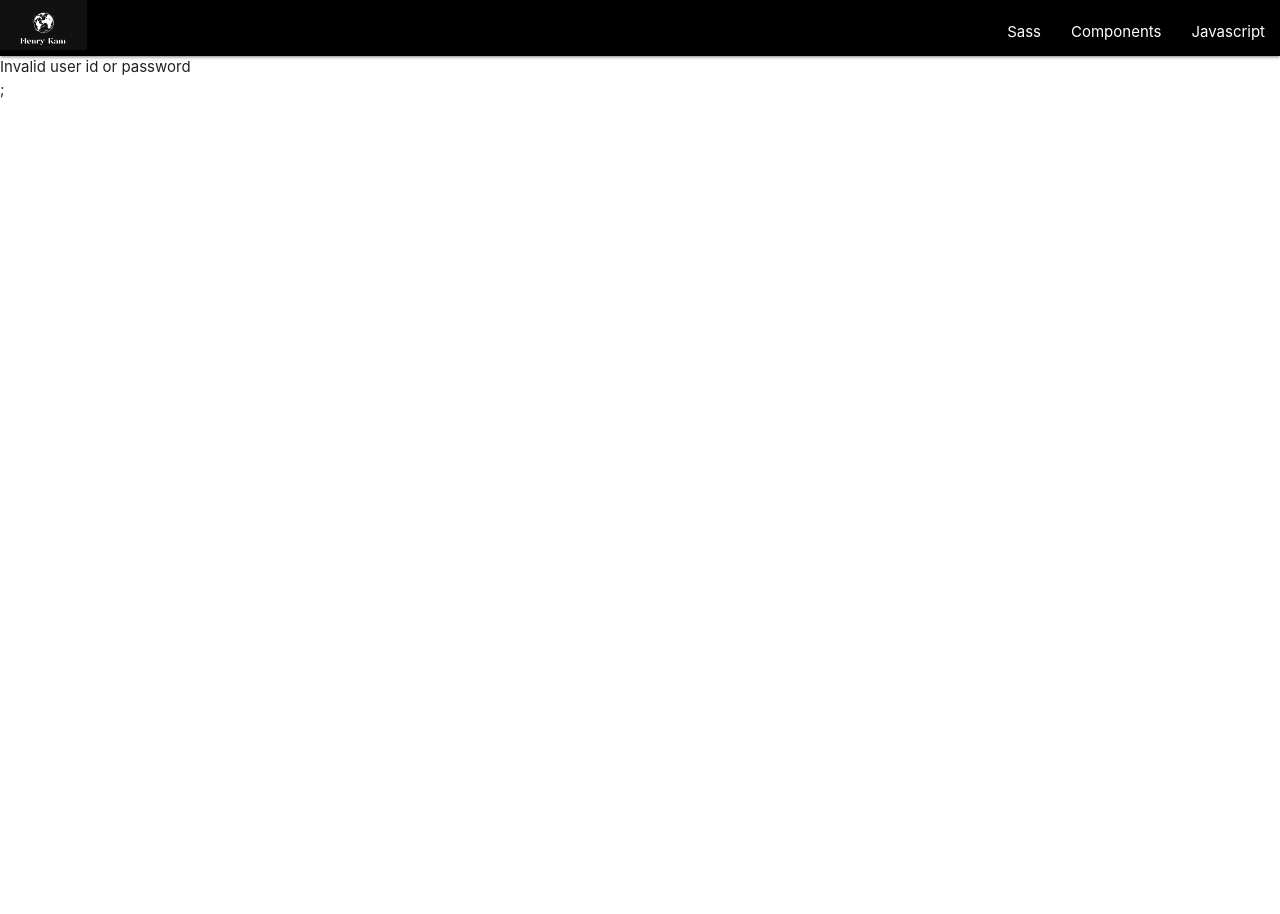
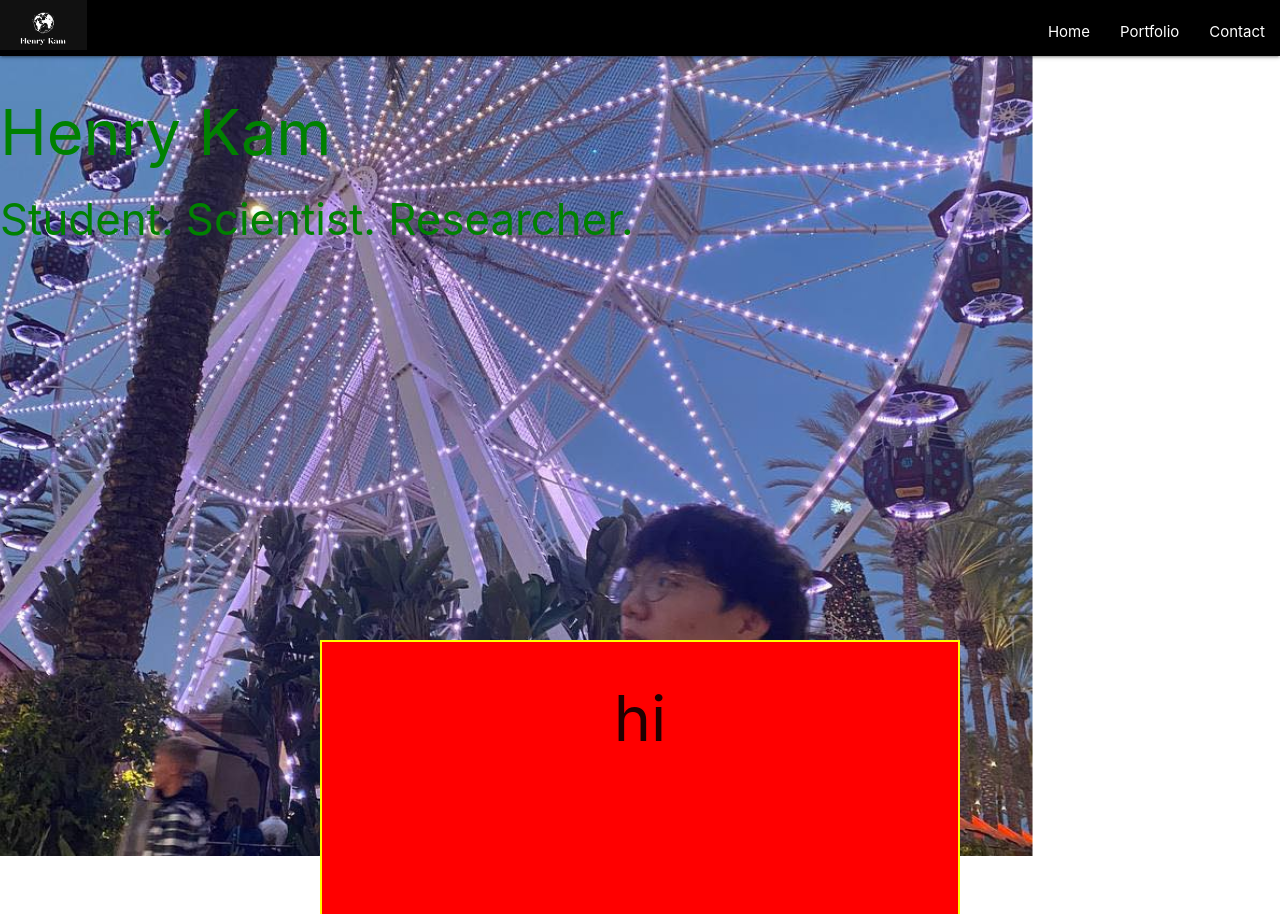
Before and after one commit to gulpinhenry/react-portfolio, a React (Create React App) app: page / in a window 1280 px wide. Shown: the top 914 px of the page. Before the commit the page ends 800 px from the top, so only its background shows below. Built offline with nearby package versions, Linux system fonts and the light colour scheme.

Commit message:
add basic layout of top part of site

```diff
--- a/src/App.js
+++ b/src/App.js
@@ -1,19 +1,16 @@
 import React, { useEffect } from "react";
 // First we import our Alert component from the components folder
-import Alert from "./components/Alert";
+
 import Nav from "./components/Nav";
+import Cover from "./components/Cover";
+import Main from "./components/Main";
+import Bridge from "./components/Bridge";
 
 // import Materialize
 
 import "materialize-css/dist/css/materialize.min.css";
 import M from "materialize-css/dist/js/materialize.min.js";
 
-// We create a couple variables which contain strings
-const message = "Invalid user id or password";
-const alertType = "danger";
-
-// We then return Alert, we pass it a prop, "message" set to the value of our message variable
-// We also pass a type prop to the component set to the value of "alertType"
 function App() {
   useEffect(() => {
     M.AutoInit();
@@ -21,7 +18,9 @@ function App() {
   return (
     <div>
       <Nav />
-      <Alert type={alertType} message={message} />;
+      <Cover />
+      <Bridge />
+      <Main />
     </div>
   );
 }
--- a/src/components/Alert.js
+++ /dev/null
@@ -1,29 +0,0 @@
-import React from 'react';
-
-// Our Alert function accepts on argument of `props`.
-// This will be an object containing all of the props or properties that were passed to this component from the parent.
-// We can expect to see "message" and "type" properties inside our "props" object.
-
-// Props are a way to pass down data as objects to nested components as arguments. These are known as child components.
-// We can pass any type of data as a prop, including strings, numbers, arrays, functions, and even entire components!
-
-// React uses a unidirectional data flow, meaning that data only flows in one direction: from the top down, parent to child.
-
-// ☝️ If a prop inside the component isn't what we expect it to be, where could we look to find out why?
-// 🙋 We would look at the parent component to see what kind of data is being passed.
-
-function Alert(props) {
-  console.log(props);
-
-  return (
-    <div className={`alert alert-${props.type || 'success'}`} role="alert">
-      {props.message}
-    </div>
-  );
-}
-
-
-
-
-
-export default Alert;
--- /dev/null
+++ b/src/components/Bridge.js
@@ -0,0 +1,25 @@
+import React from "react";
+
+const styles = {
+  container: {
+    position: "absolute",
+    top: `80vh`,
+    margin: `auto auto`,
+    left: 0,
+    right: 0,
+    height: `70vh`,
+    width: `50vw`,
+    border: `2px solid yellow`,
+    backgroundColor: "red",
+    textAlign: "center"
+  },
+};
+function Bridge() {
+  return (
+    <div style={styles.container}>
+      <h1>hi</h1>
+    </div>
+  );
+}
+
+export default Bridge;
--- /dev/null
+++ b/src/components/Cover.js
@@ -0,0 +1,39 @@
+import React from "react";
+
+const styles = {
+  container: {
+    // backgroundImage: `url("./images/cover.jpg")`,
+    // backgroundSize: `cover`,
+    // backgroundPosition: `50% 60%`,
+    // backgroundBlendMode: "lighten",
+    height: `100vh`,
+  },
+  coverPhoto: {
+    objectFit: "cover",
+    zIndex: -1
+  },
+  inFront: {
+      zIndex: 5
+  },
+  green: {
+      color: "green"
+  }
+};
+function Cover() {
+  return (
+    <div className="parallax-container" style={styles.container}>
+      <div className="parallax">
+
+        <img
+          src="./images/cover.jpg"
+          alt="henry with a ferris wheel"
+          style={styles.coverPhoto}
+        ></img>
+        <h1 style = {styles.inFront} style = {styles.green}>Henry Kam</h1>
+        <h3 style = {styles.inFront} style = {styles.green}>Student. Scientist. Researcher.</h3>
+      </div>
+    </div>
+  );
+}
+
+export default Cover;
--- /dev/null
+++ b/src/components/Main.js
@@ -0,0 +1,16 @@
+import React from "react";
+function Main() {
+  return (
+    <div className="section white">
+      <div className="row container">
+        <h2 className="header">Parallax</h2>
+        <p className="grey-text text-darken-3 lighten-3">
+          Parallax is an effect where the background content or image in this
+          case, is moved at a different speed than the foreground content while
+          scrolling.
+        </p>
+      </div>
+    </div>
+  );
+}
+export default Main;
--- a/src/components/Nav.js
+++ b/src/components/Nav.js
@@ -5,7 +5,7 @@ const styles = {
     backgroundColor: "black",
     height: 56,
   },
-    logo:{
+  logo: {
     maxHeight: 50,
   },
 };
@@ -13,23 +13,30 @@ const styles = {
 function Nav() {
   return (
     <fragment>
-      <nav style= {styles.nav}>
+      <nav style={styles.nav}>
         <div class="nav-wrapper">
           <a href="#" className="brand-logo">
-            <img id = "logo" src = "./images/logoblack.JPG" alt = "henrykam logo" style= {styles.logo}></img>
+            <img
+              id="logo"
+              src="./images/logoblack.JPG"
+              alt="henrykam logo"
+              style={styles.logo}
+            ></img>
           </a>
           <a href="#" data-target="mobile-demo" className="sidenav-trigger">
-            <i class="material-icons">menu</i>
+            <i class="material-icons">≡</i>
           </a>
           <ul class="right hide-on-med-and-down">
             <li>
-              <a href="sass.html">Sass</a>
+              <a href="#">Home</a>
             </li>
             <li>
-              <a href="badges.html">Components</a>
+              <a href="#">Portfolio</a>
+              {/* add some onclick stuff? */}
             </li>
             <li>
-              <a href="collapsible.html">Javascript</a>
+              <a href="#">Contact</a>
+              {/* add some onclick stuff? */}
             </li>
           </ul>
         </div>
@@ -37,16 +44,15 @@ function Nav() {
 
       <ul class="sidenav" id="mobile-demo">
         <li>
-          <a href="sass.html">Sass</a>
+          <a href="#">Home</a>
         </li>
         <li>
-          <a href="badges.html">Components</a>
+          <a href="#">Portfolio</a>
+          {/* add some onclick stuff? */}
         </li>
         <li>
-          <a href="collapsible.html">Javascript</a>
-        </li>
-        <li>
-          <a href="mobile.html">Mobile</a>
+          <a href="#">Contact</a>
+          {/* add some onclick stuff? */}
         </li>
       </ul>
     </fragment>
```
Also changed, not shown: public/images/cover.jpg (added). Lines whose indentation alone changed are shown as unchanged.
